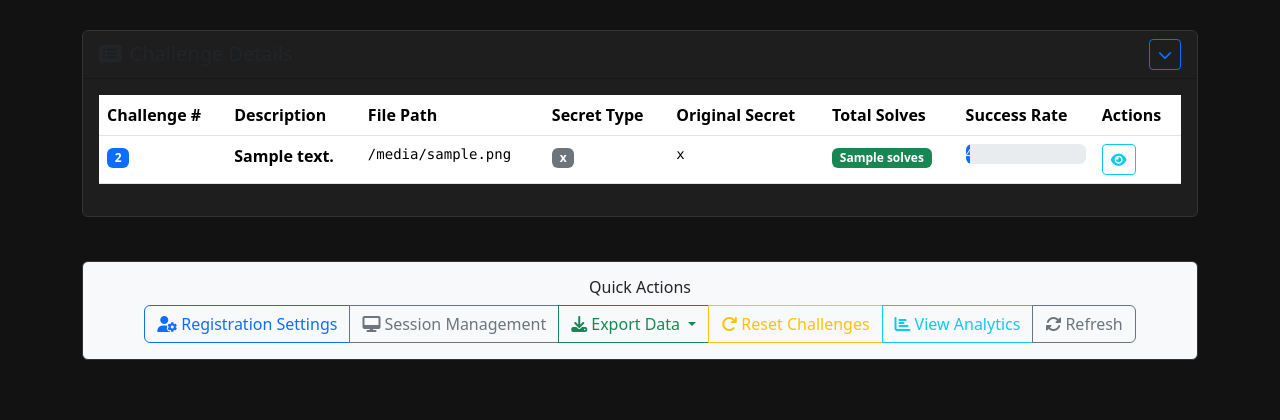
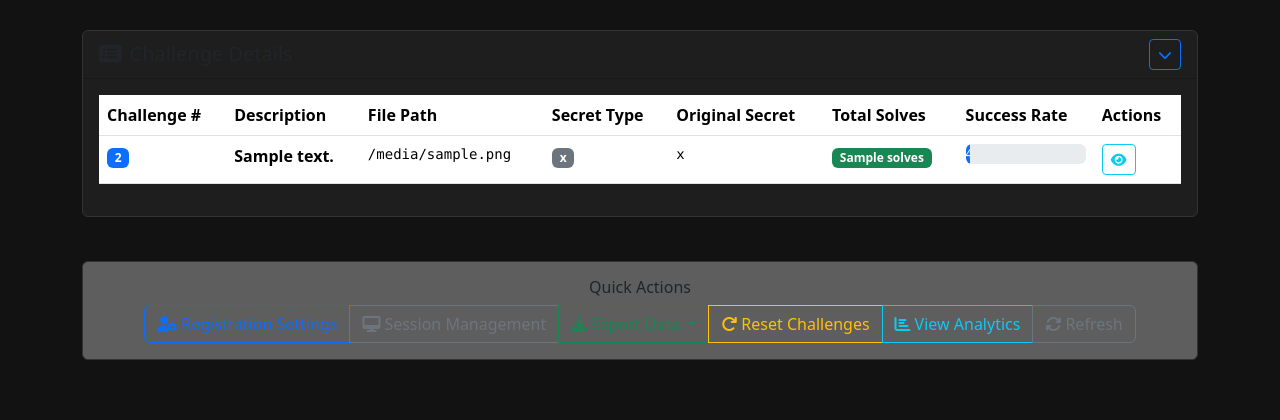
Before and after one commit to H4R335HR/midnight-ctf, a Flask app: template templates/admin.html in a window 1280 px wide. Shown: the part 712-1132 px from the top of the page. Run offline with Flask 3, Linux system fonts and the light colour scheme; tables that the repository leaves empty hold one stand-in row (values such as "Sample post"); the template is opened without the code that fills it: values that come from a table or form of the project are taken from there, most other values are stand-ins (such as "Sample title", 1, 10 or a date in 2020); parts of the project's set-up code (start-up, migrations or seed data) failed here and were passed over; some libraries are stand-ins or nearby versions.

Commit message:
CSS dashboard fix 2

```diff
--- a/templates/admin.html
+++ b/templates/admin.html
@@ -142,7 +142,7 @@
                                 <th>Actions</th>
                             </tr>
                         </thead>
-                        <tbody>
+                        <tbody style="background-color: #5e5e5e;">
                             {% for user in users %}
                             <tr id="user-{{ user.id }}">
                                 <td><span class="badge bg-secondary">{{ user.id }}</span></td>
@@ -344,7 +344,7 @@
 <!-- Quick Actions -->
 <div class="row mt-4">
     <div class="col-12">
-        <div class="card bg-light" style="background-color: #5e5e5e;">
+        <div class="card bg-light" style="background-color: #5e5e5e !important;">
             <div class="card-body text-center">
                 <h6 class="card-title">Quick Actions</h6>
                 <div class="btn-group" role="group">
```
